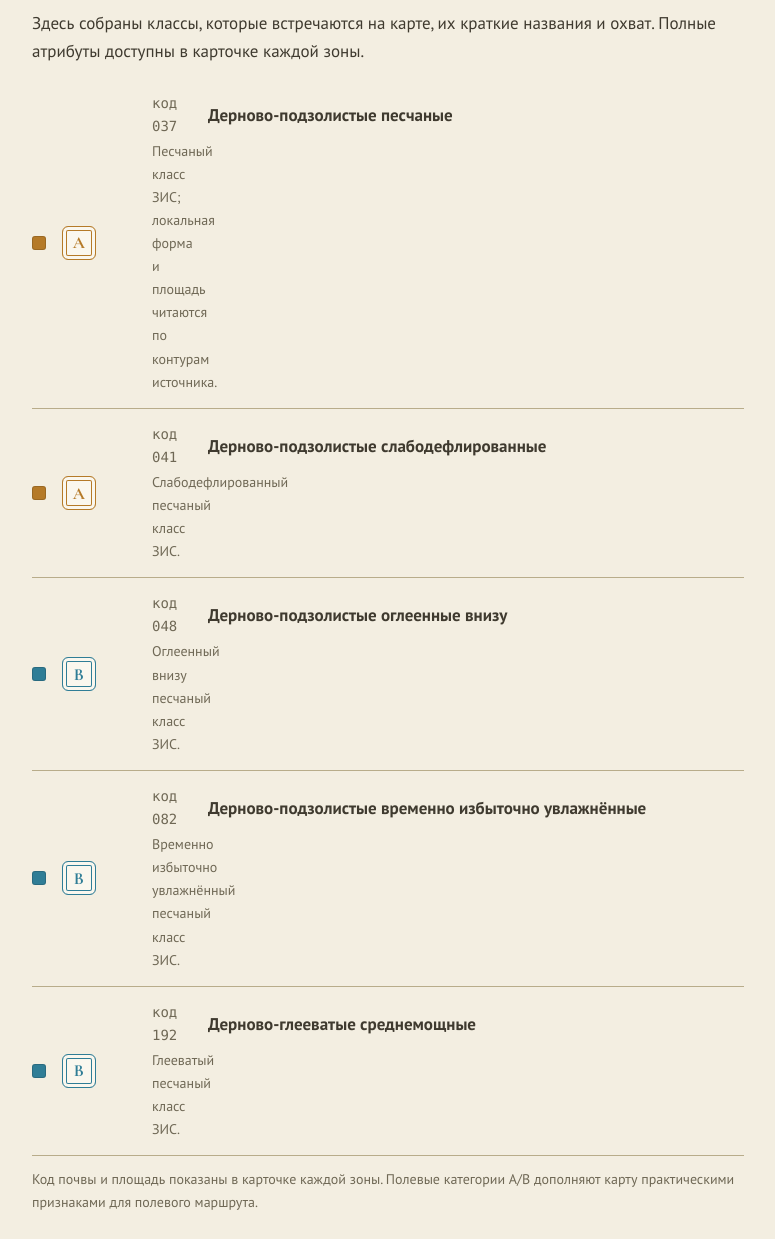
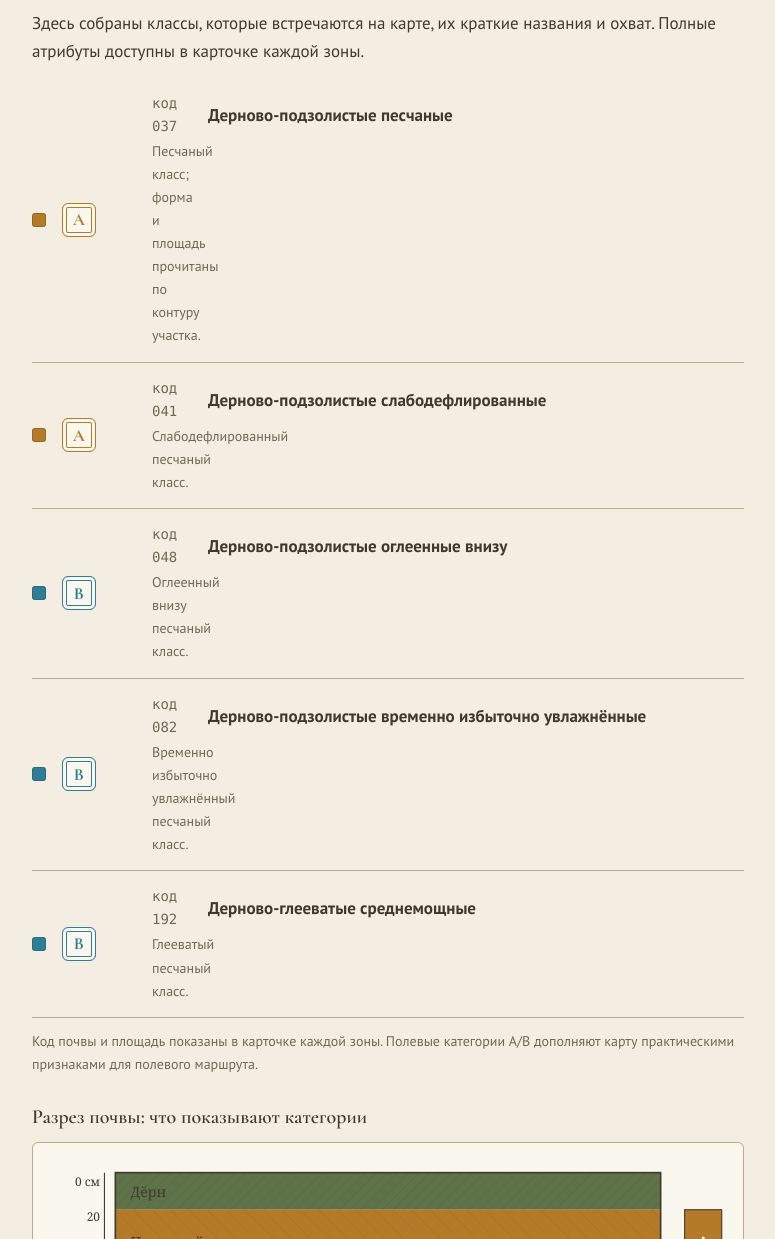
Before and after one commit to youlianvr/lyada-soil-map, a plain HTML site: page research.html in a window 1280 px wide. Shown: the part 724-1963 px from the top of the page, without its empty margins (252-1027 px from the left). Drawn offline with Linux system fonts and the light colour scheme.

Commit message:
Ляда: обновление карты и страниц

```diff
--- a/js/field-filter.js
+++ b/js/field-filter.js
@@ -200,11 +200,6 @@
       format: 'lyada-field-observations',
       version: 1,
       exportedAt: new Date().toISOString(),
-      provenance: {
-        officialSource: 'ЗИС / Soils / nipd.by/qgisserver',
-        geometry: 'Контуры восстановлены по WMS GetMap; это производные данные.',
-        observations: 'Записи внесены пользователем локально и не являются официальными данными.'
-      },
       observations: observations
     };
 
--- a/js/research-page.js
+++ b/js/research-page.js
@@ -99,7 +99,7 @@
     }
 
     var svg = '<svg class="route-map-svg" viewBox="0 0 ' + W + ' ' + H + '" role="img" ' +
-      'aria-label="Схема полевого маршрута: 21 точка по контурам ЗИС">';
+      'aria-label="Схема полевого маршрута: 21 точка по контурам карты">';
 
     /* Контуры-призраки. */
     svg += '<g class="route-ghost">';
--- a/js/research.js
+++ b/js/research.js
@@ -21,23 +21,23 @@ window.LYADA_RESEARCH = {
   soilClasses: [
     {
       code: '037', short: 'Дерново-подзолистые песчаные', color: '#b57a28', category: 'A',
-      note: 'Песчаный класс ЗИС; локальная форма и площадь читаются по контурам источника.'
+      note: 'Песчаный класс; форма и площадь прочитаны по контуру участка.'
     },
     {
       code: '041', short: 'Дерново-подзолистые слабодефлированные', color: '#b57a28', category: 'A',
-      note: 'Слабодефлированный песчаный класс ЗИС.'
+      note: 'Слабодефлированный песчаный класс.'
     },
     {
       code: '048', short: 'Дерново-подзолистые оглеенные внизу', color: '#2f7d96', category: 'B',
-      note: 'Оглеенный внизу песчаный класс ЗИС.'
+      note: 'Оглеенный внизу песчаный класс.'
     },
     {
       code: '082', short: 'Дерново-подзолистые временно избыточно увлажнённые', color: '#2f7d96', category: 'B',
-      note: 'Временно избыточно увлажнённый песчаный класс ЗИС.'
+      note: 'Временно избыточно увлажнённый песчаный класс.'
     },
     {
       code: '192', short: 'Дерново-глееватые среднемощные', color: '#2f7d96', category: 'B',
-      note: 'Глееватый песчаный класс ЗИС.'
+      note: 'Глееватый песчаный класс.'
     }
   ],
 
```
Also changed, not shown: field.html (+1 -1 lines).
